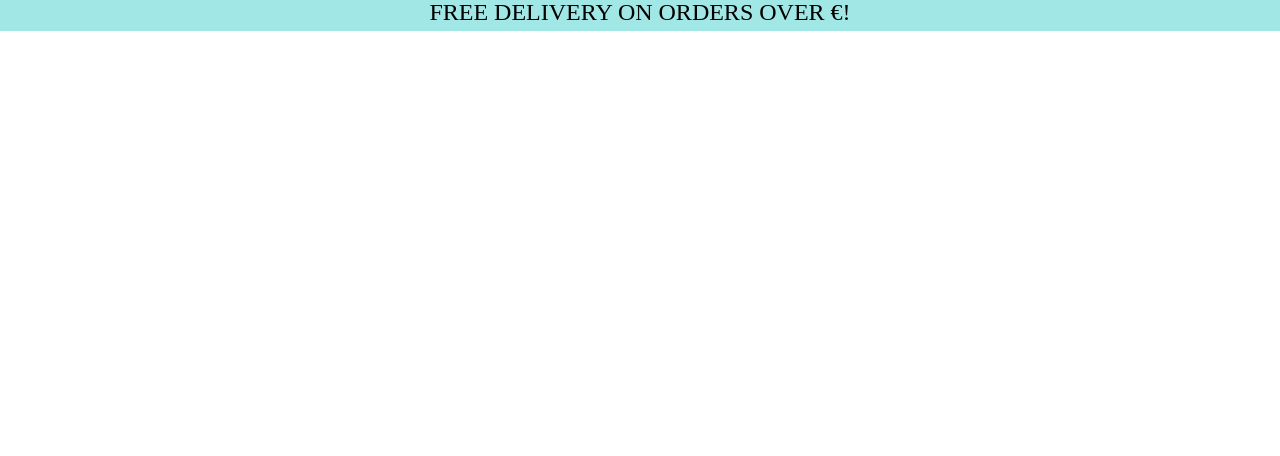
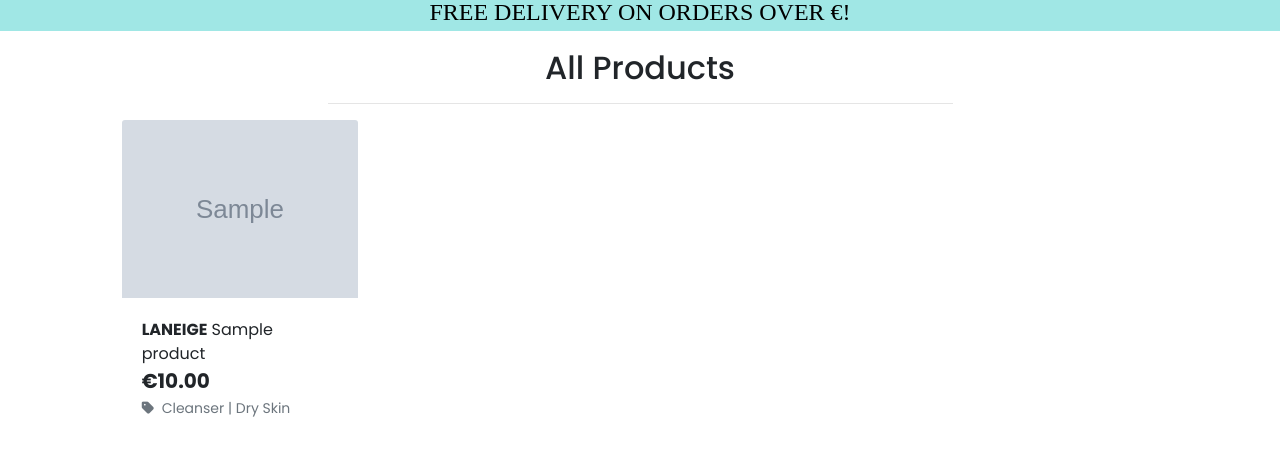
Before and after one commit to abigail-ryan/the-skin-guru, a Django app: page /products/ in a window 1280 px wide. Shown: the part 187-643 px from the top of the page. Run offline with Django 3.2, Linux system fonts and the light colour scheme; data comes from the database, SQL or seed files in the repository; tables that the repository leaves empty hold one stand-in row (values such as "Sample post"); grey boxes marked "Sample" are stand-in pictures; some libraries are stand-ins or nearby versions; some web fonts are replaced.

Commit message:
update products template and fix header container padding

```diff
--- a/products/templates/products/products.html
+++ b/products/templates/products/products.html
@@ -10,10 +10,64 @@
 {% endblock %}
 
 {% block content %}
-<div class="container">
+    <div class="container-fluid">
+        <div class="row">
+            <div class="col text-center mt-3">
+                <h2 class="logo-font">All Products</h2>
+                <hr class="w-50 mb-1">
+            </div>
+        </div>
+        <div class="row">
+            <div class="product-container col-10 offset-1">
+                <div class="row mt-1 mb-2"></div>
+                <div class="row">
+                    {% for product in products %}
+                        <div class="col-sm-6 col-md-6 col-lg-4 col-xl-3">
+                            <div class="card h-100 border-0">
+                                {% if product.image %}
+                                <a href="">
+                                    <img class="card-img-top img-fluid" src="{{ product.image.url }}" alt="{{ product.name }}">
+                                </a>
+                                {% else %}
+                                <a href="">
+                                    <img class="card-img-top img-fluid" src="{{ MEDIA_URL }}noimage.png" alt="{{ product.name }}">
+                                </a>
+                                {% endif %}
+                                <div class="card-body pb-0">
+                                    <p class="mb-0"><strong>{{ product.brand.friendly_name }}</strong> {{ product.name }}</p>
+                                </div>
+                                <div class="card-footer bg-white pt-0 border-0 text-left">
                                     <div class="row">
                                         <div class="col">
-            {{ products }}
+                                            <p class="lead mb-0 text-left font-weight-bold">€{{ product.price }}</p>
+                                                <small class="text-muted"><i class="fas fa-tag mr-1"></i> {{ product.category.friendly_name }} | {{ product.skin_type.friendly_name }}</small>
+                                        </div>
+                                    </div>
+                                </div>
+                            </div>
+                        </div>
+                        {% if forloop.counter|divisibleby:1 %}
+                            <div class="col-12 d-sm-none mb-5">
+                                <hr>
+                            </div>
+                        {% endif %}
+                        {% if forloop.counter|divisibleby:2 %}
+                            <div class="col-12 d-none d-sm-block d-md-block d-lg-none mb-5">
+                                <hr>
+                            </div>
+                        {% endif %}
+                        {% if forloop.counter|divisibleby:3 %}
+                            <div class="col-12 d-none d-lg-block d-xl-none mb-5">
+                                <hr>
+                            </div>
+                        {% endif %}
+                        {% if forloop.counter|divisibleby:4 %}
+                            <div class="col-12 d-none d-xl-block mb-5">
+                                <hr>
+                            </div>
+                        {% endif %}
+                    {% endfor %}
+                </div>
             </div>
         </div>
     </div>
--- a/static/css/base.css
+++ b/static/css/base.css
@@ -75,6 +75,24 @@ body {
 }
 
 /* Media Queries */
+ /* small screens */
+@media (max-width: 320px){
+    .header-container {
+        padding-top: 360px;
+    }
+}
+
+@media (min-width: 375px){
+    .header-container {
+        padding-top: 280px;
+    }
+}
+
+@media (min-width: 768px){
+    .header-container {
+        padding-top: 220px;
+    }
+}
 
 /* Slightly larger container on xl screens */
 @media (min-width: 1200px) {
@@ -97,7 +115,4 @@ body {
         z-index: 1030;
     }
 
-    .header-container {
-        padding-top: 164px;
-    }
 }
--- a/templates/includes/mobile-top-header.html
+++ b/templates/includes/mobile-top-header.html
@@ -1,4 +1,3 @@
-
     <li class="list-inline-item">
         <a class="text-black nav-link d-block d-lg-none" href="#" id="mobile-search" data-toggle="dropdown" aria-haspopup="true" aria-expanded="false">
             <div class="text-center">
@@ -30,7 +29,7 @@
         </a>
         <div class="dropdown-menu border-0" aria-labelledby="user-options">
             {% if request.user.is_authenticated %}
-            <a href="{% url 'profile' %}" class="dropdown-item">My Profile</a>
+                <a href="" class="dropdown-item">My Profile</a>
                 <a href="{% url 'account_logout' %}" class="dropdown-item">Logout</a>
             {% else %}
                 <a href="{% url 'account_signup' %}" class="dropdown-item">Register</a>
```
Lines whose indentation alone changed are shown as unchanged.
